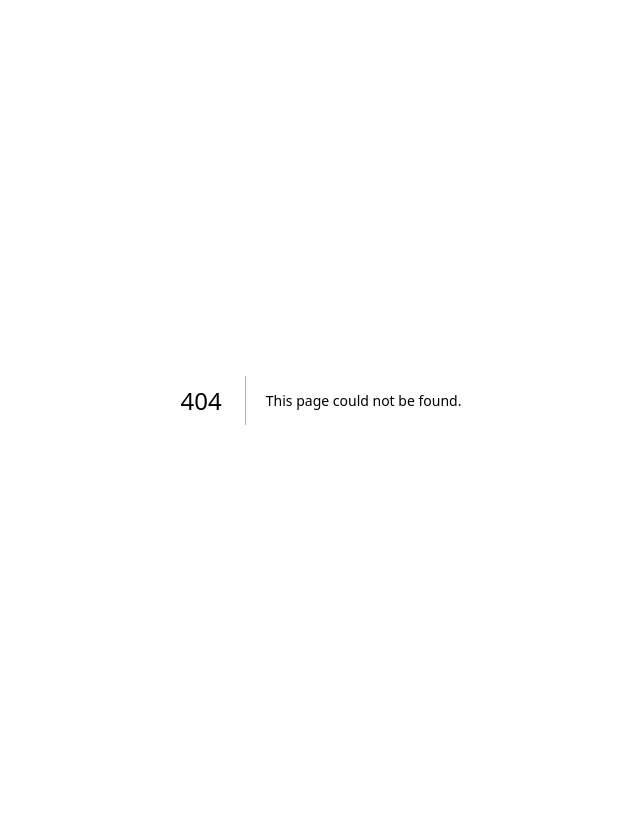
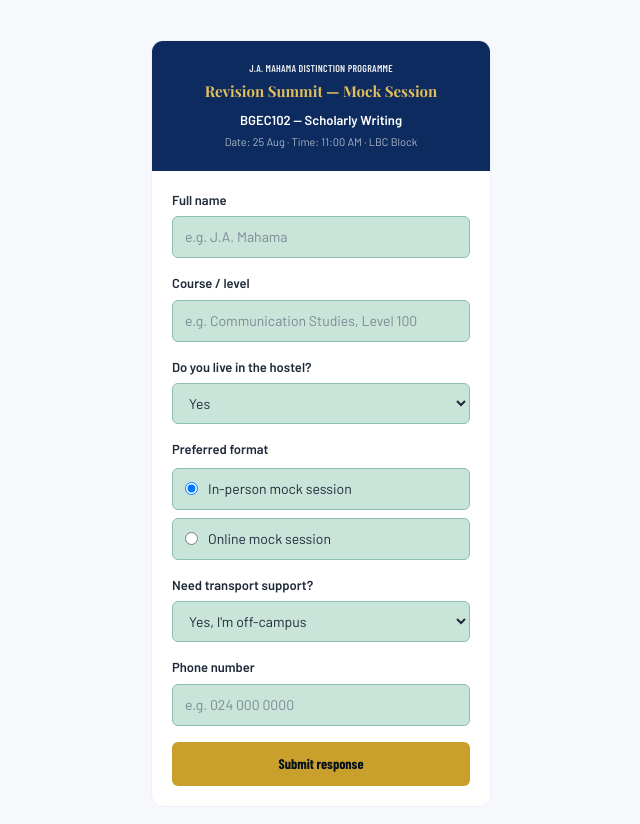
Before and after one commit to johnadamsmahama/distinction-library, a Next.js app: page /revision-summit in a window 1280 px wide. Before the commit this address had no page. Shown: the top 824 px of the page, without its empty margins (319-959 px from the left). Before the commit the page ends 800 px from the top, so only its background shows below. Built offline with nearby package versions, Linux system fonts and the light colour scheme; a web font is replaced by a local one.

Commit message:
Add Revision Summit registration page

```diff
--- /dev/null
+++ b/app/revision-summit/page.tsx
@@ -0,0 +1,187 @@
+'use client';
+
+import { useState } from 'react';
+import { createClient } from '@/lib/supabase/client';
+
+// Edit these five values per session — everything else stays the same.
+const SESSION_COURSE = 'BGEC102 — Scholarly Writing';
+const SESSION_DATE = '2026-08-25';
+const SESSION_DATE_LABEL = '25 Aug';
+const SESSION_TIME = '11:00 AM';
+const SESSION_LOCATION = 'LBC Block';
+
+export default function RevisionSummitPage() {
+  const [fullName, setFullName] = useState('');
+  const [courseLevel, setCourseLevel] = useState('');
+  const [livesInHostel, setLivesInHostel] = useState('yes');
+  const [preferredFormat, setPreferredFormat] = useState<'in_person' | 'online'>('in_person');
+  const [needsTransport, setNeedsTransport] = useState('yes');
+  const [phoneNumber, setPhoneNumber] = useState('');
+
+  const [submitting, setSubmitting] = useState(false);
+  const [error, setError] = useState('');
+  const [submitted, setSubmitted] = useState(false);
+
+  async function handleSubmit(e: React.FormEvent) {
+    e.preventDefault();
+    setError('');
+
+    if (!fullName.trim() || !courseLevel.trim() || !phoneNumber.trim()) {
+      setError('Please fill in your name, course/level, and phone number.');
+      return;
+    }
+
+    setSubmitting(true);
+
+    const supabase = createClient();
+    const { data: userData } = await supabase.auth.getUser();
+
+    const { error: insertError } = await supabase.from('revision_summit_signups').insert({
+      student_id: userData?.user?.id ?? null,
+      full_name: fullName.trim(),
+      course_level: courseLevel.trim(),
+      lives_in_hostel: livesInHostel === 'yes',
+      preferred_format: preferredFormat,
+      needs_transport: needsTransport === 'yes',
+      phone_number: phoneNumber.trim(),
+      session_course: SESSION_COURSE,
+      session_date: SESSION_DATE,
+      session_time: SESSION_TIME,
+      session_location: SESSION_LOCATION,
+    });
+
+    setSubmitting(false);
+
+    if (insertError) {
+      setError('Something went wrong submitting your response. Please try again.');
+      return;
+    }
+
+    setSubmitted(true);
+  }
+
+  if (submitted) {
+    return (
+      <div className="min-h-screen bg-off-white flex items-center justify-center px-6">
+        <div className="max-w-[340px] w-full bg-white rounded-xl border border-g100 p-8 text-center">
+          <p className="font-display font-bold text-xl text-navy mb-2">You&apos;re signed up</p>
+          <p className="font-body text-sm text-g600 leading-relaxed">
+            See you at the Revision Summit — {SESSION_DATE_LABEL}, {SESSION_TIME} at {SESSION_LOCATION}.
+          </p>
+        </div>
+      </div>
+    );
+  }
+
+  return (
+    <div className="min-h-screen bg-off-white flex items-center justify-center px-6 py-10">
+      <div className="max-w-[340px] w-full bg-white rounded-xl border border-g100 overflow-hidden">
+        <div className="bg-navy px-5 py-5 text-center">
+          <p className="font-condensed text-[10px] tracking-wide text-white/90 font-semibold">
+            J.A. MAHAMA DISTINCTION PROGRAMME
+          </p>
+          <p className="font-display font-semibold text-[15px] text-gold-light mt-1">
+            Revision Summit — Mock Session
+          </p>
+          <p className="font-body font-semibold text-[13px] text-white mt-2">{SESSION_COURSE}</p>
+          <p className="font-body text-[11px] text-white/65 mt-1">
+            Date: {SESSION_DATE_LABEL} &middot; Time: {SESSION_TIME} &middot; {SESSION_LOCATION}
+          </p>
+        </div>
+
+        <form onSubmit={handleSubmit} className="px-5 py-5 flex flex-col gap-4">
+          <div>
+            <label className="block text-[13px] font-semibold text-g800 mb-1.5">Full name</label>
+            <input
+              type="text"
+              value={fullName}
+              onChange={(e) => setFullName(e.target.value)}
+              placeholder="e.g. J.A. Mahama"
+              className="w-full bg-mint-light border border-mint text-g800 rounded-md px-3 py-2.5 text-sm placeholder:text-g600/70"
+            />
+          </div>
+
+          <div>
+            <label className="block text-[13px] font-semibold text-g800 mb-1.5">Course / level</label>
+            <input
+              type="text"
+              value={courseLevel}
+              onChange={(e) => setCourseLevel(e.target.value)}
+              placeholder="e.g. Communication Studies, Level 100"
+              className="w-full bg-mint-light border border-mint text-g800 rounded-md px-3 py-2.5 text-sm placeholder:text-g600/70"
+            />
+          </div>
+
+          <div>
+            <label className="block text-[13px] font-semibold text-g800 mb-1.5">Do you live in the hostel?</label>
+            <select
+              value={livesInHostel}
+              onChange={(e) => setLivesInHostel(e.target.value)}
+              className="w-full bg-mint-light border border-mint text-g800 rounded-md px-3 py-2.5 text-sm"
+            >
+              <option value="yes">Yes</option>
+              <option value="no">No</option>
+            </select>
+          </div>
+
+          <div>
+            <label className="block text-[13px] font-semibold text-g800 mb-2">Preferred format</label>
+            <div className="flex flex-col gap-2">
+              <label className="flex items-center gap-2.5 bg-mint-light border border-mint text-g800 rounded-md px-3 py-2.5 text-sm">
+                <input
+                  type="radio"
+                  name="format"
+                  checked={preferredFormat === 'in_person'}
+                  onChange={() => setPreferredFormat('in_person')}
+                />
+                In-person mock session
+              </label>
+              <label className="flex items-center gap-2.5 bg-mint-light border border-mint text-g800 rounded-md px-3 py-2.5 text-sm">
+                <input
+                  type="radio"
+                  name="format"
+                  checked={preferredFormat === 'online'}
+                  onChange={() => setPreferredFormat('online')}
+                />
+                Online mock session
+              </label>
+            </div>
+          </div>
+
+          <div>
+            <label className="block text-[13px] font-semibold text-g800 mb-1.5">Need transport support?</label>
+            <select
+              value={needsTransport}
+              onChange={(e) => setNeedsTransport(e.target.value)}
+              className="w-full bg-mint-light border border-mint text-g800 rounded-md px-3 py-2.5 text-sm"
+            >
+              <option value="yes">Yes, I&apos;m off-campus</option>
+              <option value="no">No, I&apos;m in the hostel</option>
+            </select>
+          </div>
+
+          <div>
+            <label className="block text-[13px] font-semibold text-g800 mb-1.5">Phone number</label>
+            <input
+              type="tel"
+              value={phoneNumber}
+              onChange={(e) => setPhoneNumber(e.target.value)}
+              placeholder="e.g. 024 000 0000"
+              className="w-full bg-mint-light border border-mint text-g800 rounded-md px-3 py-2.5 text-sm placeholder:text-g600/70"
+            />
+          </div>
+
+          {error && <p className="text-xs text-red-600">{error}</p>}
+
+          <button
+            type="submit"
+            disabled={submitting}
+            className="w-full bg-gold text-navy-deep font-condensed font-bold text-sm py-3 rounded-md hover:bg-gold-light transition-colors disabled:opacity-60"
+          >
+            {submitting ? 'Submitting…' : 'Submit response'}
+          </button>
+        </form>
+      </div>
+    </div>
+  );
+}
```
